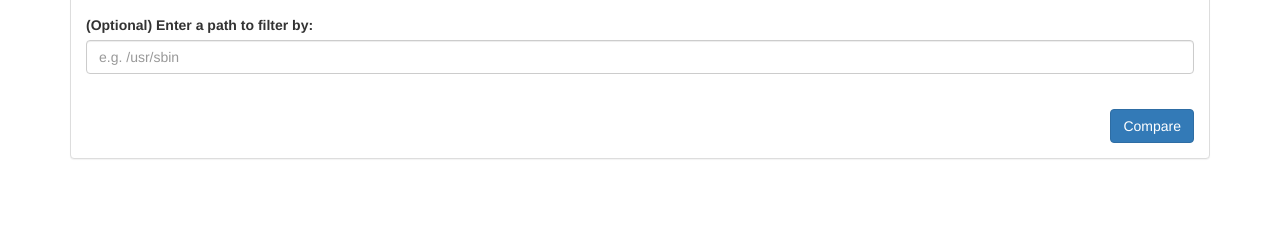
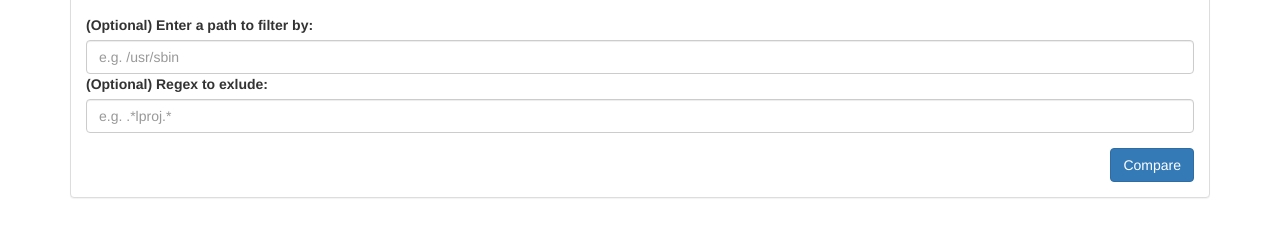
Before and after one commit to fuzzylogiq/flask-macosdiff, a Flask app: page / in a window 1280 px wide. Shown: the part 179-419 px from the top of the page. Run offline with Flask 2, Linux system fonts and the light colour scheme; some libraries are stand-ins or nearby versions.

Commit message:
exclude regex

```diff
--- a/app/__init__.py
+++ b/app/__init__.py
@@ -48,10 +48,13 @@ def compare_versions(ver1=None, ver2=None, path=""):
         ver1 = request.form["ver1"]
         ver2 = request.form["ver2"]
         path = request.form["path"].lstrip('/')
+        exclude = re.compile(request.form["exclude"])
     for ver in ver1, ver2:
         try:
             with io.open(ver + '.txt', 'r', encoding='utf-8') as f:
-                ver_set = set(line.strip().lstrip('.') for line in f if line.startswith("./%s" % path))
+                ver_set = set(line.strip().lstrip('.')
+                              for line in f if line.startswith("./%s" % path)
+                              and not re.match(exclude, line))
                 vers.append(ver_set)
         except Exception as e:
             return str(e)
--- a/app/templates/compare.html
+++ b/app/templates/compare.html
@@ -7,7 +7,7 @@
     {%- endif -%}</h1>
     <ul class="list-group">
       {% for file in files -%}
-      <li class="list-group-item">{{ file }}</li>
+      <li class="list-group-item" style="word-wrap:break-word;">{{ file }}</li>
       {% endfor -%}
     </ul>
 </div>
--- a/app/templates/select.html
+++ b/app/templates/select.html
@@ -21,7 +21,9 @@
       </div>
       <div class="form-group">
         <label for="path">(Optional) Enter a path to filter by:</label>
-        <input type="text" class="form-control" name="path" placeholder="e.g. /usr/sbin"><br/>
+        <input type="text" class="form-control" name="path" placeholder="e.g. /usr/sbin">
+        <label for="exclude">(Optional) Regex to exlude:</label>
+        <input type="text" class="form-control" name="exclude" placeholder="e.g. .*lproj.*">
      </div>
     <button type="submit" class="btn btn-primary pull-right">Compare</button>
     </form>
```
